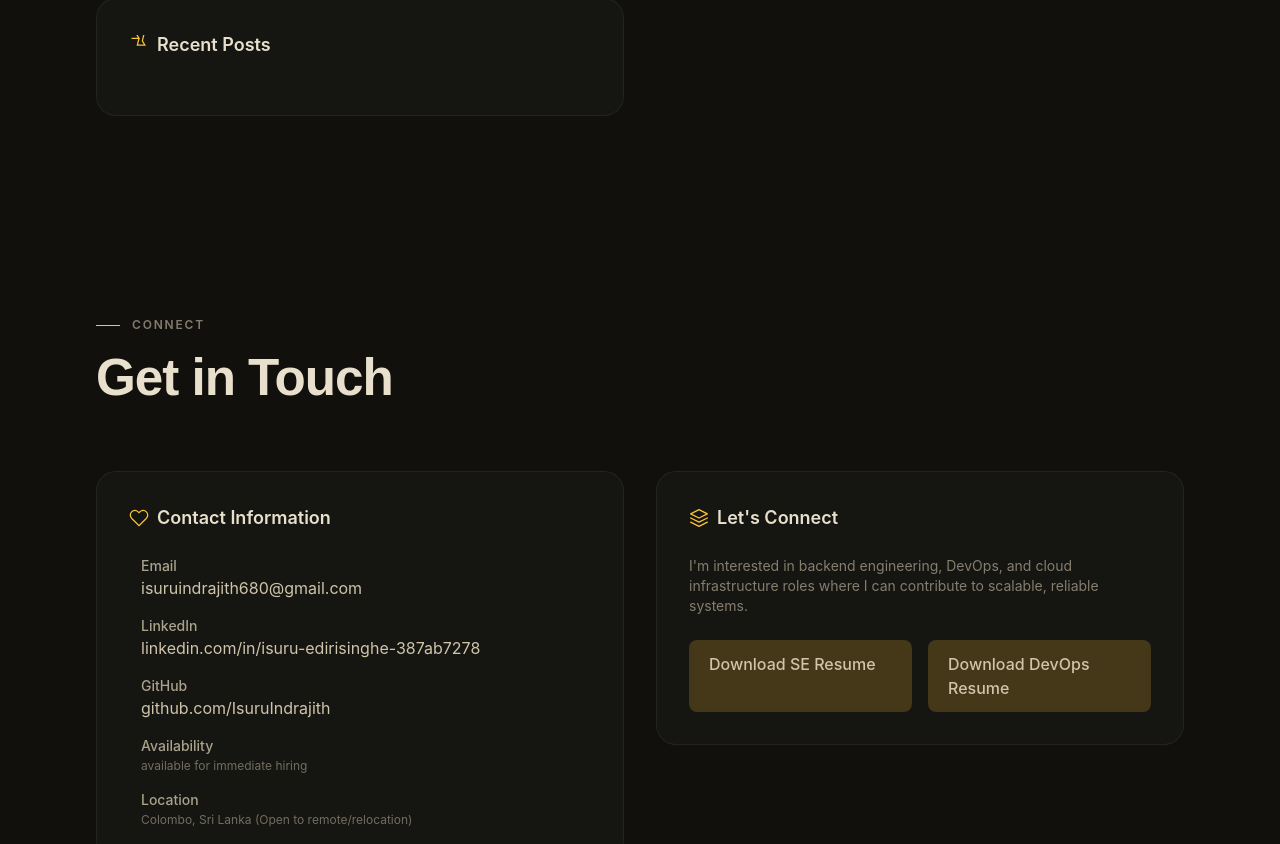
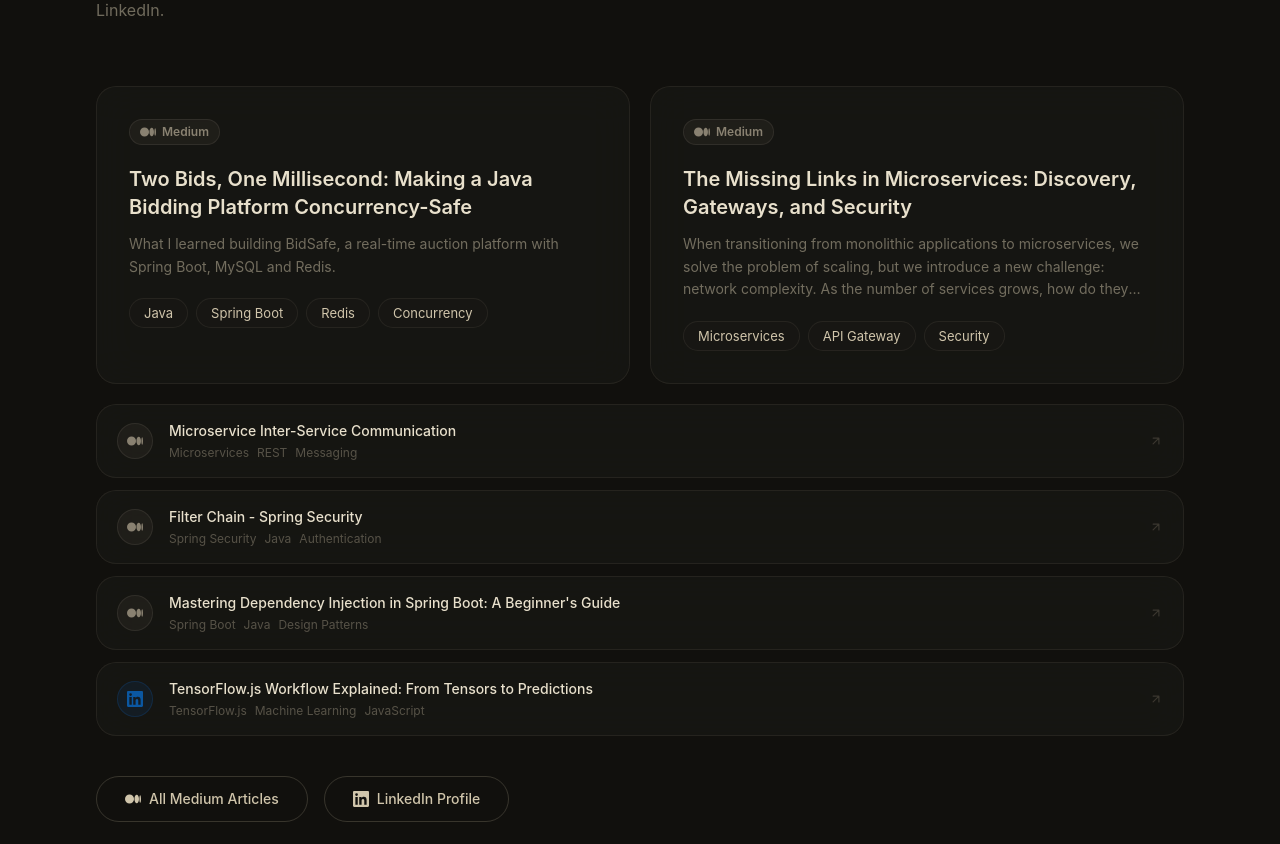
Before and after one commit to IsuruIndrajith/isuruindrajith.github.io, a Next.js app: page / in a window 1280 px wide. Shown: the part 7808-8652 px from the top of the page. Built offline with nearby package versions, Linux system fonts and the light colour scheme.

Commit message:
Feat: add writing section, footer component, and articles content data

```diff
--- a/content/writing.json
+++ b/content/writing.json
@@ -1,10 +1,56 @@
 {
-  "medium": {
-    "username": "isuruindrajith680",
-    "feedUrl": "https://medium.com/feed/@isuruindrajith680",
-    "latestPosts": [],
-    "note": "Medium blog available but no recent posts to display"
-  },
-  "blogPlaceholder": false,
-  "message": "Professional writing and technical blog posts available at medium.com/@isuruindrajith680"
+  "articles": [
+    {
+      "title": "Two Bids, One Millisecond: Making a Java Bidding Platform Concurrency-Safe",
+      "subtitle": "What I learned building BidSafe, a real-time auction platform with Spring Boot, MySQL and Redis.",
+      "url": "https://medium.com/@isuruindrajith680/two-bids-one-millisecond-making-a-java-bidding-platform-concurrency-safe-42bfd5e3374e?sharedUserId=isuruindrajith680",
+      "platform": "Medium",
+      "tags": ["Java", "Spring Boot", "Redis", "Concurrency"],
+      "featured": true
+    },
+    {
+      "title": "The Missing Links in Microservices: Discovery, Gateways, and Security",
+      "subtitle": "When transitioning from monolithic applications to microservices, we solve the problem of scaling, but we introduce a new challenge: network complexity. As the number of services grows, how do they find each other? How do we secure them? And what happens when one of them fails?",
+      "url": "https://medium.com/@isuruindrajith680/the-missing-links-in-microservices-discovery-gateways-and-security-0c62dca9cff7?sharedUserId=isuruindrajith680",
+      "platform": "Medium",
+      "tags": ["Microservices", "API Gateway", "Security"],
+      "featured": true
+    },
+    {
+      "title": "Microservice Inter-Service Communication",
+      "subtitle": "A deep dive into synchronous and asynchronous patterns for service-to-service communication in distributed systems.",
+      "url": "https://medium.com/@isuruindrajith680/microservice-interservice-communication-2511246cfbe3?sharedUserId=isuruindrajith680",
+      "platform": "Medium",
+      "tags": ["Microservices", "REST", "Messaging"],
+      "featured": false
+    },
+    {
+      "title": "Filter Chain - Spring Security",
+      "subtitle": "Understanding how Spring Security's filter chain intercepts requests and applies authentication and authorization.",
+      "url": "https://medium.com/@isuruindrajith680/filter-chain-spring-security-229636d6d7bc?sharedUserId=isuruindrajith680",
+      "platform": "Medium",
+      "tags": ["Spring Security", "Java", "Authentication"],
+      "featured": false
+    },
+    {
+      "title": "Mastering Dependency Injection in Spring Boot: A Beginner's Guide",
+      "subtitle": "A practical guide to understanding and applying Dependency Injection patterns in Spring Boot applications.",
+      "url": "https://medium.com/@isuruindrajith680/mastering-dependency-injection-in-spring-boot-a-beginners-guide-756a2f4b78cf?sharedUserId=isuruindrajith680",
+      "platform": "Medium",
+      "tags": ["Spring Boot", "Java", "Design Patterns"],
+      "featured": false
+    },
+    {
+      "title": "TensorFlow.js Workflow Explained: From Tensors to Predictions",
+      "subtitle": "A hands-on walkthrough of how TensorFlow.js handles data, builds models, and generates predictions in the browser.",
+      "url": "https://www.linkedin.com/pulse/tensorflowjs-workflow-explained-from-tensors-predictions-di11soft-5dfsc",
+      "platform": "LinkedIn",
+      "tags": ["TensorFlow.js", "Machine Learning", "JavaScript"],
+      "featured": false
+    }
+  ],
+  "profiles": {
+    "medium": "https://medium.com/@isuruindrajith680",
+    "linkedin": "https://www.linkedin.com/in/isuru-edirisinghe-387ab7278"
+  }
 }
--- a/src/app/sections/footer.tsx
+++ b/src/app/sections/footer.tsx
@@ -38,9 +38,9 @@
           </Link>
         </div>
         <p className="text-sm text-cream/60 mb-2">
-          Built with Next.js, deployed via GitHub Actions to Vercel
+          Built with Next.js, deployed via GitHub Actions
           <br />
-          <a href="https://github.com/IsuruIndrajith/my-portfolio" className="text-accent hover:text-accent/80">
+          <a href="https://github.com/IsuruIndrajith/my-portfolio-v2.git" className="text-accent hover:text-accent/80">
             Source code on GitHub
           </a>
         </p>
--- a/src/app/sections/writing.tsx
+++ b/src/app/sections/writing.tsx
@@ -1,89 +1,191 @@
 'use client';
 
+import React from 'react';
 import Reveal from '@/components/Reveal';
-import Link from 'next/link';
 import writingData from '@/content/writing.json';
 
+/* Platform icon helpers */
+function MediumIcon() {
+  return (
+    <svg width="16" height="16" viewBox="0 0 24 24" fill="currentColor" aria-hidden="true">
+      <path d="M13.54 12a6.8 6.8 0 01-6.77 6.82A6.8 6.8 0 010 12a6.8 6.8 0 016.77-6.82A6.8 6.8 0 0113.54 12zm7.42 0c0 3.54-1.51 6.42-3.38 6.42-1.87 0-3.39-2.88-3.39-6.42s1.52-6.42 3.39-6.42 3.38 2.88 3.38 6.42M24 12c0 3.17-.53 5.75-1.19 5.75-.66 0-1.19-2.58-1.19-5.75s.53-5.75 1.19-5.75C23.47 6.25 24 8.83 24 12z" />
+    </svg>
+  );
+}
+
+function LinkedInIcon() {
+  return (
+    <svg width="16" height="16" viewBox="0 0 24 24" fill="currentColor" aria-hidden="true">
+      <path d="M20.447 20.452h-3.554v-5.569c0-1.328-.027-3.037-1.852-3.037-1.853 0-2.136 1.445-2.136 2.939v5.667H9.351V9h3.414v1.561h.046c.477-.9 1.637-1.85 3.37-1.85 3.601 0 4.267 2.37 4.267 5.455v6.286zM5.337 7.433a2.062 2.062 0 01-2.063-2.065 2.064 2.064 0 112.063 2.065zm1.782 13.019H3.555V9h3.564v11.452zM22.225 0H1.771C.792 0 0 .774 0 1.729v20.542C0 23.227.792 24 1.771 24h20.451C23.2 24 24 23.227 24 22.271V1.729C24 .774 23.2 0 22.222 0h.003z" />
+    </svg>
+  );
+}
+
+function ArrowUpRight() {
+  return (
+    <svg
+      width="14"
+      height="14"
+      viewBox="0 0 24 24"
+      fill="none"
+      stroke="currentColor"
+      strokeWidth="2"
+      strokeLinecap="round"
+      strokeLinejoin="round"
+      aria-hidden="true"
+    >
+      <path d="M7 17L17 7M17 7H7M17 7V17" />
+    </svg>
+  );
+}
+
+const platformMeta: Record<string, { label: string; color: string; Icon: () => React.ReactElement }> = {
+  Medium: {
+    label: 'Medium',
+    color: 'text-cream/60 border-cream/10 bg-cream/5',
+    Icon: MediumIcon,
+  },
+  LinkedIn: {
+    label: 'LinkedIn',
+    color: 'text-[#0A66C2]/80 border-[#0A66C2]/20 bg-[#0A66C2]/10',
+    Icon: LinkedInIcon,
+  },
+};
+
 export default function WritingSection() {
+  const featured = writingData.articles.filter((a) => a.featured);
+  const rest = writingData.articles.filter((a) => !a.featured);
+
   return (
     <section id="writing" className="py-24 px-6 md:px-12 lg:px-24">
       <div className="max-w-6xl mx-auto">
+
         {/* Section header */}
         <Reveal className="mb-16">
-          <span className="section-label mb-4 block">Writing</span>
+          <span className="section-label mb-4 block">Technical Writing</span>
           <h2 className="font-display text-heading text-cream-light mb-4">
-            Technical Writing
+            Articles & Posts
           </h2>
+          <p className="text-cream/50 max-w-lg">
+            I write about backend engineering, distributed systems, and the decisions that
+            shaped my projects. Published on Medium and LinkedIn.
+          </p>
         </Reveal>
 
-        <div className="grid gap-8 md:grid-cols-2">
-          {writingData.blogPlaceholder ? (
-            <Reveal delay={0.1}>
-              <div className="glass-card p-6 md:p-8 h-full">
-                <h3 className="text-lg font-semibold text-cream-light mb-6 flex items-center gap-2">
-                  <svg width="20" height="20" viewBox="0 0 24 24" fill="none" stroke="currentColor" strokeWidth="1.5" className="text-accent">
-                    <path d="M12 4l-2 8h9l-3-5 2-8H9l3 5H3z" />
-                  </svg>
-                  Writing & Technical Blog
-                </h3>
-                <p className="text-cream/60">
-                  Professional writing and technical blog posts available at{' '}
-                  <a href="https://medium.com/@isuruindrajith680" target="_blank" rel="noopener noreferrer" className="text-accent hover:text-accent/80">
-                    medium.com/@isuruindrajith680
-                  </a>
-                </p>
-                <p className="mt-4 text-xs text-cream/50 italic">
-                  {writingData.message}
-                </p>
-              </div>
-            </Reveal>
-          ) : (
-            <>
-              {/* Writing content would go here when blog is active */}
-              <Reveal delay={0.1}>
-                <div className="glass-card p-6 md:p-8">
-                  <h3 className="text-lg font-semibold text-cream-light mb-6 flex items-center gap-2">
-                    <svg width="20" height="20" viewBox="0 0 24 24" fill="none" stroke="currentColor" strokeWidth="1.5" className="text-accent">
-                      <path d="M12 4l-2 8h9l-3-5 2-8H9l3 5H3z" />
-                    </svg>
-                    Recent Posts
+        {/* Featured articles — large cards */}
+        <div className="grid gap-5 md:grid-cols-2 mb-5">
+          {featured.map((article, index) => {
+            const meta = platformMeta[article.platform] ?? platformMeta.Medium;
+            return (
+              <Reveal key={article.url} delay={index * 0.08}>
+                <a
+                  href={article.url}
+                  target="_blank"
+                  rel="noopener noreferrer"
+                  className="group block glass-card p-6 md:p-8 h-full hover:border-accent/25 transition-all duration-300"
+                >
+                  {/* Platform badge */}
+                  <div className="flex items-center justify-between mb-5">
+                    <span
+                      className={`inline-flex items-center gap-1.5 text-xs font-semibold px-2.5 py-1 rounded-full border ${meta.color}`}
+                    >
+                      <meta.Icon />
+                      {meta.label}
+                    </span>
+                    <span className="opacity-0 group-hover:opacity-100 transition-opacity text-accent">
+                      <ArrowUpRight />
+                    </span>
+                  </div>
+
+                  {/* Title */}
+                  <h3 className="text-lg md:text-xl font-semibold text-cream-light group-hover:text-accent transition-colors duration-300 mb-3 leading-snug">
+                    {article.title}
                   </h3>
-                  <div className="space-y-4">
-                    {writingData.medium.latestPosts.map((post, index) => (
-                      <motion.div
-                        key={index}
-                        initial={{ x: -20, opacity: 0 }}
-                        animate={{ x: 0, opacity: 1 }}
-                        transition={{ duration: 0.4, delay: index * 0.1 }}
-                        className="flex items-start gap-4"
-                      >
-                        <div className="flex-shrink-0 w-10 h-10 bg-accent/20 rounded flex items-center justify-center text-accent">
-                          <svg width="16" height="16" viewBox="0 0 24 24" fill="none" stroke="currentColor" strokeWidth="1.5">
-                            <path d="M12 4l-2 8h9l-3-5 2-8H9l3 5H3z" />
-                          </svg>
-                        </div>
-                        <div>
-                          <h4 className="font-semibold text-cream">{post.title}</h4>
-                          <p className="text-sm text-cream/60">
-                            {post.date} • {post.topic}
-                          </p>
-                          <Link
-                            href={post.url}
-                            target="_blank"
-                            rel="noopener noreferrer"
-                            className="inline-block mt-2 px-3 py-1 text-sm font-medium text-accent hover:text-accent/80 transition-colors"
-                          >
-                            Read article
-                          </Link>
-                        </div>
-                      </motion.div>
+
+                  {/* Subtitle */}
+                  <p className="text-sm text-cream/50 leading-relaxed mb-5 line-clamp-3">
+                    {article.subtitle}
+                  </p>
+
+                  {/* Tags */}
+                  <div className="flex flex-wrap gap-2 mt-auto">
+                    {article.tags.map((tag) => (
+                      <span key={tag} className="skill-pill text-xs">
+                        {tag}
+                      </span>
                     ))}
                   </div>
-                </div>
+                </a>
               </Reveal>
-            </>
-          )}
+            );
+          })}
         </div>
+
+        {/* Remaining articles — compact list rows */}
+        <div className="space-y-3">
+          {rest.map((article, index) => {
+            const meta = platformMeta[article.platform] ?? platformMeta.Medium;
+            return (
+              <Reveal key={article.url} delay={0.16 + index * 0.06}>
+                <a
+                  href={article.url}
+                  target="_blank"
+                  rel="noopener noreferrer"
+                  className="group flex items-center gap-4 glass-card px-5 py-4 hover:border-accent/20 transition-all duration-300"
+                >
+                  {/* Platform icon bubble */}
+                  <div
+                    className={`flex-shrink-0 w-9 h-9 rounded-full flex items-center justify-center border ${meta.color}`}
+                  >
+                    <meta.Icon />
+                  </div>
+
+                  {/* Text */}
+                  <div className="flex-1 min-w-0">
+                    <p className="text-sm font-medium text-cream-light group-hover:text-accent transition-colors duration-300 truncate">
+                      {article.title}
+                    </p>
+                    <div className="flex items-center gap-2 mt-1">
+                      {article.tags.slice(0, 3).map((tag) => (
+                        <span key={tag} className="text-xs text-cream/35">
+                          {tag}
+                        </span>
+                      ))}
+                    </div>
+                  </div>
+
+                  {/* Arrow */}
+                  <span className="flex-shrink-0 text-cream/20 group-hover:text-accent transition-colors">
+                    <ArrowUpRight />
+                  </span>
+                </a>
+              </Reveal>
+            );
+          })}
+        </div>
+
+        {/* Footer links to profiles */}
+        <Reveal delay={0.5} className="mt-10 flex flex-wrap items-center gap-4">
+          <a
+            href={writingData.profiles.medium}
+            target="_blank"
+            rel="noopener noreferrer"
+            className="outline-button text-sm py-2 px-5 gap-2"
+          >
+            <MediumIcon />
+            All Medium Articles
+          </a>
+          <a
+            href={writingData.profiles.linkedin}
+            target="_blank"
+            rel="noopener noreferrer"
+            className="outline-button text-sm py-2 px-5 gap-2"
+          >
+            <LinkedInIcon />
+            LinkedIn Profile
+          </a>
+        </Reveal>
+
       </div>
     </section>
   );
```
